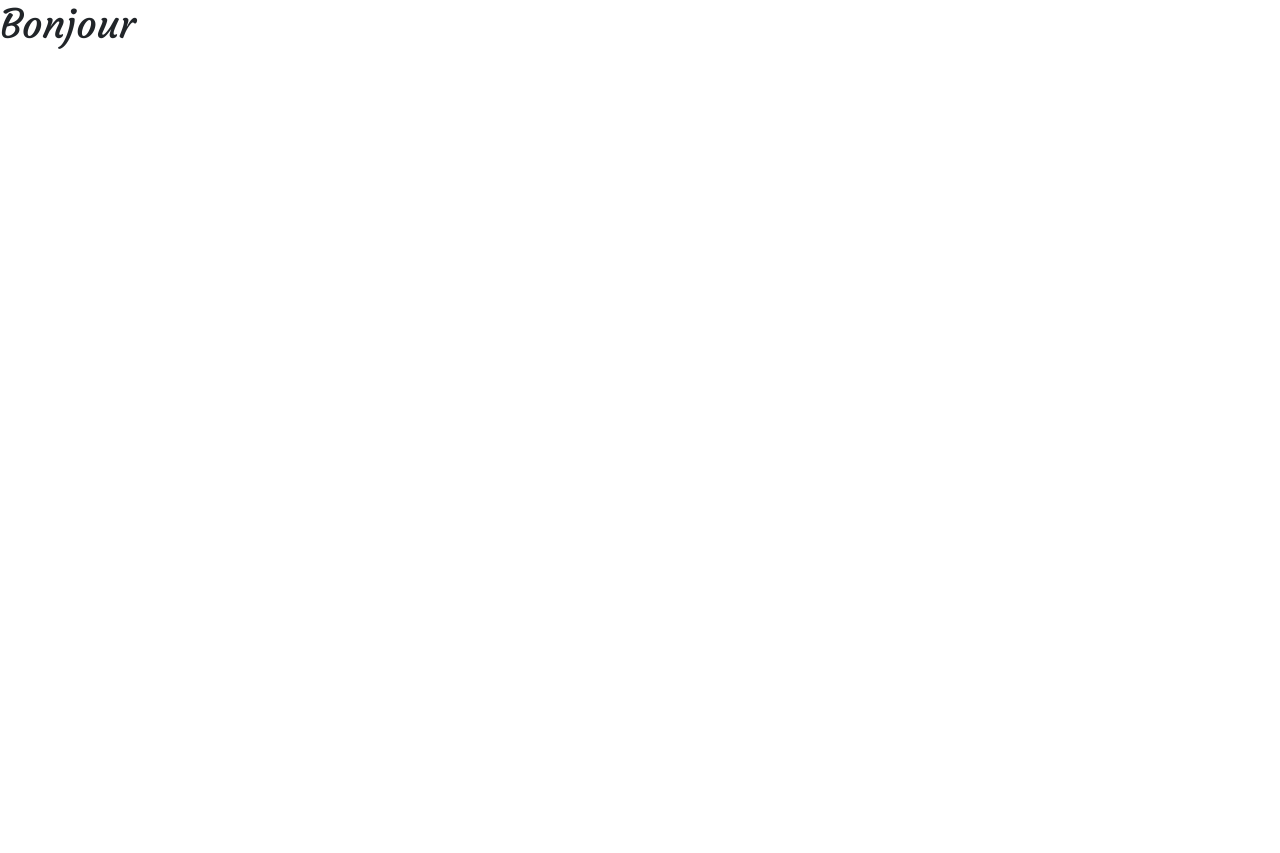
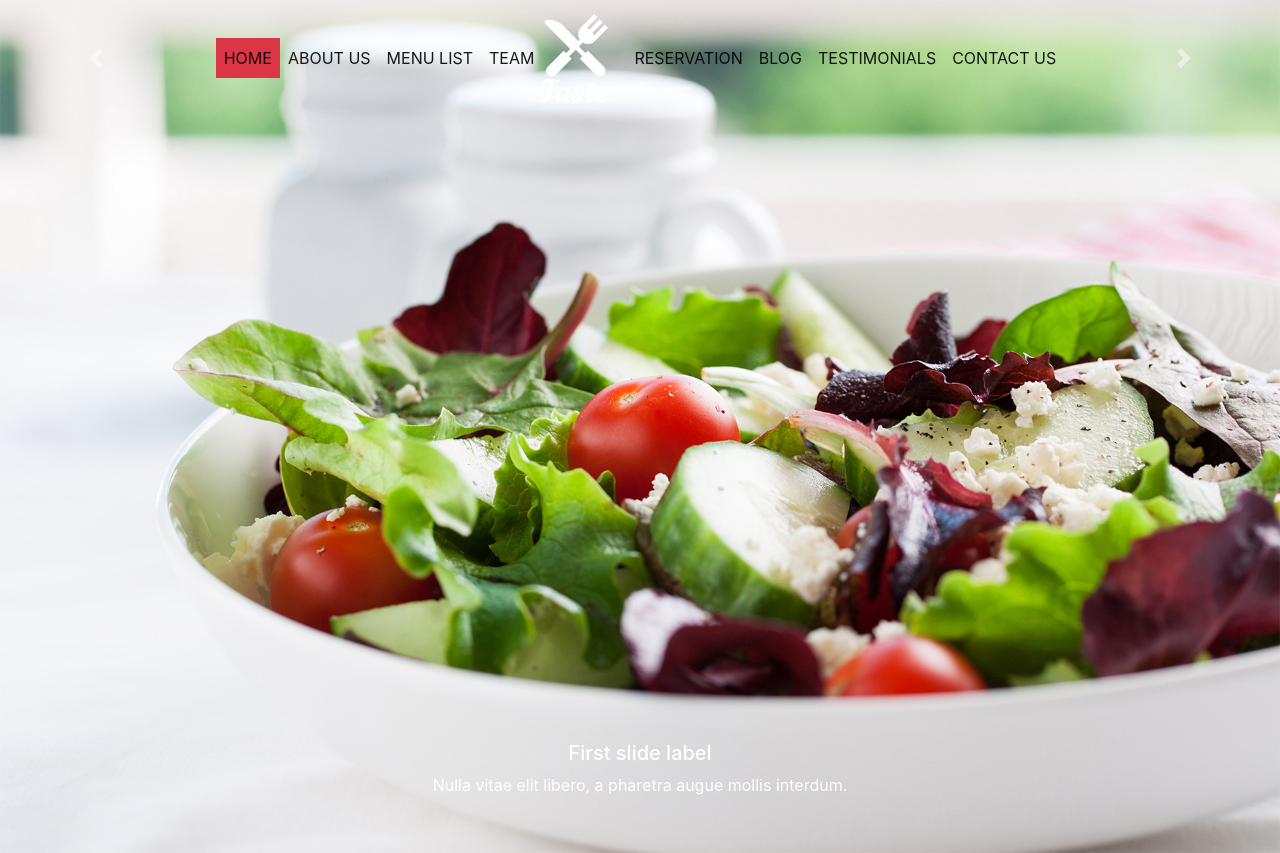
Before and after one commit to Ilya-tcv/coding_12_les_chefs, a plain HTML site: page index.html in a window 1280 px wide. Before the commit the page ends 800 px from the top, so only its background shows below. Drawn offline with Linux system fonts and the light colour scheme.

Commit message:
Début nav

```diff
--- a/index.html
+++ b/index.html
@@ -8,6 +8,87 @@
     <title>Le site des chefs</title>
 </head>
 <body>
+    <header>
+
+        <!-- Caroussel -->
+        <div id="carouselExampleCaptions" class="carousel slide position-relative" data-ride="carousel">
+
+        <!-- navbar -->
+        <nav class="navbar navbar-expand-lg navbar-light text-uppercase">
+            <div class="container">
+                <div class="collapse navbar-collapse d-flex justify-content-center" id="navbarSupportedContent">
+                    <ul class="navbar-nav align-items-center">
+                        <li class="nav-item active">
+                            <a class="nav-link text-uppercase bg-danger" href="#">Home <span class="sr-only">(current)</span></a>
+                        </li>
+                        <li class="nav-item active">
+                            <a class="nav-link" href="#">About us</a>
+                        </li>
+                        <li class="nav-item active">
+                            <a class="nav-link" href="#">menu list</a>
+                        </li>
+                        <li class="nav-item active">
+                            <a class="nav-link" href="#">team</a>
+                        </li>
+                        <li>
+                            <a class="navbar-brand" id="logo" href="#"><img src="./public/images/logo.png" alt=""></a>
+                        </li>
+                        <li class="nav-item active">
+                            <a class="nav-link" href="#">Reservation</a>
+                        </li>
+                        <li class="nav-item active">
+                            <a class="nav-link" href="#">Blog</a>
+                        </li>
+                        <li class="nav-item active">
+                            <a class="nav-link" href="#">Testimonials</a>
+                        </li>
+                        <li class="nav-item active">
+                            <a class="nav-link" href="#">Contact us</a>
+                        </li>
+                    </ul>
+                </div>
+            </div>
+        </nav>
+
+        <ol class="carousel-indicators">
+              <li data-target="#carouselExampleCaptions" data-slide-to="0" class="active"></li>
+              <li data-target="#carouselExampleCaptions" data-slide-to="1"></li>
+              <li data-target="#carouselExampleCaptions" data-slide-to="2"></li>
+            </ol>
+            <div class="carousel-inner">
+              <div class="carousel-item active">
+                <img src="./public/images/banner1.jpg" class="d-block w-100" alt="...">
+                <div class="carousel-caption d-none d-md-block">
+                  <h5>First slide label</h5>
+                  <p>Nulla vitae elit libero, a pharetra augue mollis interdum.</p>
+                </div>
+              </div>
+              <div class="carousel-item">
+                <img src="./public/images/banner1.jpg" class="d-block w-100" alt="...">
+                <div class="carousel-caption d-none d-md-block">
+                  <h5>Second slide label</h5>
+                  <p>Lorem ipsum dolor sit amet, consectetur adipiscing elit.</p>
+                </div>
+              </div>
+              <div class="carousel-item">
+                <img src="./public/images/banner1.jpg" class="d-block w-100" alt="...">
+                <div class="carousel-caption d-none d-md-block">
+                  <h5>Third slide label</h5>
+                  <p>Praesent commodo cursus magna, vel scelerisque nisl consectetur.</p>
+                </div>
+              </div>
+            </div>
+            <a class="carousel-control-prev" href="#carouselExampleCaptions" role="button" data-slide="prev">
+              <span class="carousel-control-prev-icon" aria-hidden="true"></span>
+              <span class="sr-only">Previous</span>
+            </a>
+            <a class="carousel-control-next" href="#carouselExampleCaptions" role="button" data-slide="next">
+              <span class="carousel-control-next-icon" aria-hidden="true"></span>
+              <span class="sr-only">Next</span>
+            </a>
+          </div>
+    </header>
+
     <h1>Bonjour</h1>
 </body>
 </html>
--- a/src/sass/style.sass
+++ b/src/sass/style.sass
@@ -3,5 +3,13 @@
 @import "./_icons.sass"
 @import "./_fonts.sass"
 
-h1
-    font-family: $titre
+nav
+    z-index: 9
+
+.carousel-inner
+    top: 0
+    position: absolute
+
+.logo
+    display: flex
+    justify-content: center
```
Also changed, not shown: public/css/style.css, 1 other file.
